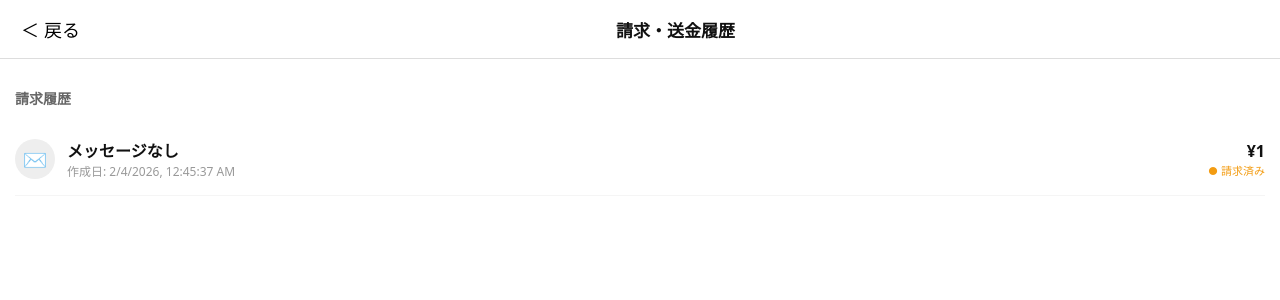
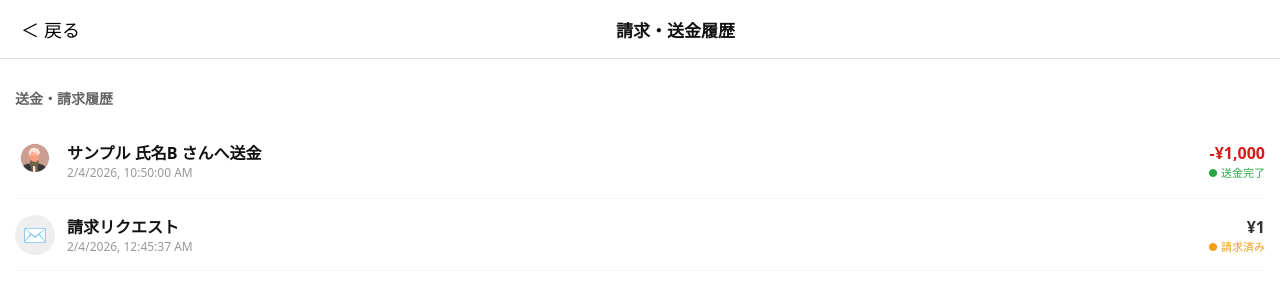
Before and after one commit to Bridge-wkk/team-vitamin-sea-project, a React (Create React App) app: page /transactionhistory in a window 1280 px wide. Shown: the top 300 px of the page. Built offline with nearby package versions, Linux system fonts and the light colour scheme; data requests are answered from the project's data file; sample sign-in values are in the browser's storage.

Commit message:
send1に相手のアイコンを追加

```diff
--- a/src/STEP4.js
+++ b/src/STEP4.js
@@ -23,6 +23,7 @@ function Step4Screen({ loginUser }) {
     senderName: loginUser.name,
     receiverId: selectedUser.id,
     receiverName: selectedUser.name,
+    receiverIcon: selectedUser.icon, // ★ ここにアイコン情報を追加
     amount: sendAmount,
     message: message,
     date: new Date().toLocaleString('ja-JP'), // 日本時間で記録
--- a/src/TransactionHistory.js
+++ b/src/TransactionHistory.js
@@ -3,63 +3,98 @@ import { useNavigate } from "react-router-dom";
 
 const TransactionHistory = ({ loginUser }) => {
   const navigate = useNavigate();
-  const [myRequests, setMyRequests] = useState([]); // 自分が送った請求
+  // ★ 請求と送金を混ぜた「履歴全体」を管理する箱
+  const [history, setHistory] = useState([]);
 
   useEffect(() => {
-    // 1. db.json の requests からデータを取得
-    fetch("http://localhost:3010/requests")
-      .then((res) => res.json())
-      .then((data) => {
-        // 2. ログインユーザーが作成した請求だけをフィルタリング
-        const filtered = data.filter(req => req.requesterId === loginUser.id);
-        setMyRequests(filtered.reverse()); // 新しい順にする
+    if (!loginUser) return;
+
+    // 1. db.json の requests と send1 の両方からデータを取得
+    Promise.all([
+      fetch("http://localhost:3010/requests").then((res) => res.json()),
+      fetch("http://localhost:3010/send1").then((res) => res.json())
+    ]).then(([requests, sends]) => {
+
+      // 2. 自分が作成した請求だけを抽出
+      const myRequests = requests.filter(req => req.requesterId === loginUser.id);
+
+      // 3. 自分が実行した送金だけを抽出
+      const mySends = sends.filter(send => send.senderId === loginUser.id);
+
+      // 4. 二つを合体させて、日付の新しい順に並べ替える
+      const combined = [...myRequests, ...mySends].sort((a, b) => {
+        const dateA = new Date(a.createdAt || a.date);
+        const dateB = new Date(b.createdAt || b.date);
+        return dateB - dateA; // 新しい順
       });
+
+      setHistory(combined);
+    });
   }, [loginUser.id]);
 
   return (
     <div style={{ backgroundColor: '#fff', minHeight: '100vh' }}>
       {/* ヘッダー */}
       <div style={{ display: 'flex', alignItems: 'center', padding: '15px', borderBottom: '1px solid #ddd' }}>
-        <button onClick={() => navigate("/home")} style={{ background: 'none', border: 'none', fontSize: '18px' }}>＜ 戻る</button>
+        {/* ★ navigate("/home") にしてログイン画面に戻るのを防ぐ */}
+        <button onClick={() => navigate("/home")} style={{ background: 'none', border: 'none', fontSize: '18px', cursor: 'pointer' }}>＜ 戻る</button>
         <h2 style={{ fontSize: '17px', margin: '0 auto' }}>請求・送金履歴</h2>
       </div>
 
       <div style={{ padding: '15px' }}>
-        <h3 style={{ fontSize: '14px', color: '#666', marginBottom: '15px' }}>請求履歴</h3>
+        <h3 style={{ fontSize: '14px', color: '#666', marginBottom: '15px' }}>送金・請求履歴</h3>
 
-        {myRequests.map((req) => (
-          <div key={req.id} style={{
+        {history.map((item) => (
+          <div key={item.id + (item.type || 'req')} style={{
             display: 'flex',
             alignItems: 'center',
             padding: '15px 0',
             borderBottom: '1px solid #f5f5f5'
           }}>
-            {/* 請求時のアイコン（固定、または友達リストから検索） */}
-            <div style={{
-              width: '40px', height: '40px', borderRadius: '50%',
-              backgroundColor: '#eee', marginRight: '12px',
-              display: 'flex', alignItems: 'center', justifyContent: 'center', fontSize: '20px'
-            }}>
-              ✉️
+            {/* アイコン表示：送金なら相手のアイコン、請求なら封筒 */}
+            <div style={{ marginRight: '12px' }}>
+              {item.type === "transfer" ? (
+                <img src={item.receiverIcon} style={{ width: '40px', height: '40px', borderRadius: '50%', objectFit: 'cover' }} alt="" />
+              ) : (
+                <div style={{
+                  width: '40px', height: '40px', borderRadius: '50%',
+                  backgroundColor: '#eee', display: 'flex', alignItems: 'center', justifyContent: 'center', fontSize: '20px'
+                }}>
+                  ✉️
+                </div>
+              )}
             </div>
 
             <div style={{ flex: 1 }}>
-              <div style={{ fontWeight: 'bold' }}>{req.message || "メッセージなし"}</div>
+              {/* 表示テキストの出し分け */}
+              <div style={{ fontWeight: 'bold' }}>
+                {item.type === "transfer" ? `${item.receiverName} さんへ送金` : (item.message || "請求リクエスト")}
+              </div>
               <div style={{ fontSize: '12px', color: '#999' }}>
-                作成日: {new Date(req.createdAt).toLocaleString()}
+                {new Date(item.createdAt || item.date).toLocaleString()}
               </div>
             </div>
 
             <div style={{ textAlign: 'right' }}>
-              <div style={{ fontWeight: 'bold', fontSize: '16px' }}>
-                ¥{Number(req.amount).toLocaleString()}
+              {/* 送金の場合は金額を赤字にするなどの演出 */}
+              <div style={{
+                fontWeight: 'bold',
+                fontSize: '16px',
+                color: item.type === "transfer" ? '#D11C1C' : '#333'
+              }}>
+                {item.type === "transfer" ? "-" : ""}¥{Number(item.amount).toLocaleString()}
               </div>
-              <div style={{ fontSize: '11px', color: '#f39c12' }}>● 請求済み</div>
+              <div style={{
+                fontSize: '11px',
+                color: item.type === "transfer" ? '#28a745' : '#f39c12'
+              }}>
+                ● {item.type === "transfer" ? "送金完了" : "請求済み"}
+              </div>
             </div>
           </div>
         ))}
 
-        {myRequests.length === 0 && (
+        {history.length === 0 && (
           <p style={{ textAlign: 'center', color: '#999', marginTop: '30px' }}>履歴はありません</p>
         )}
       </div>
--- a/src/db.json
+++ b/src/db.json
@@ -82,6 +82,7 @@
       "senderName": "サンプル 氏名A",
       "receiverId": "2",
       "receiverName": "サンプル 氏名B",
+      "receiverIcon": "/images/human2.png",
       "amount": 1000,
       "message": "テスト送金です",
       "date": "2026/02/04 10:50:00",
```
